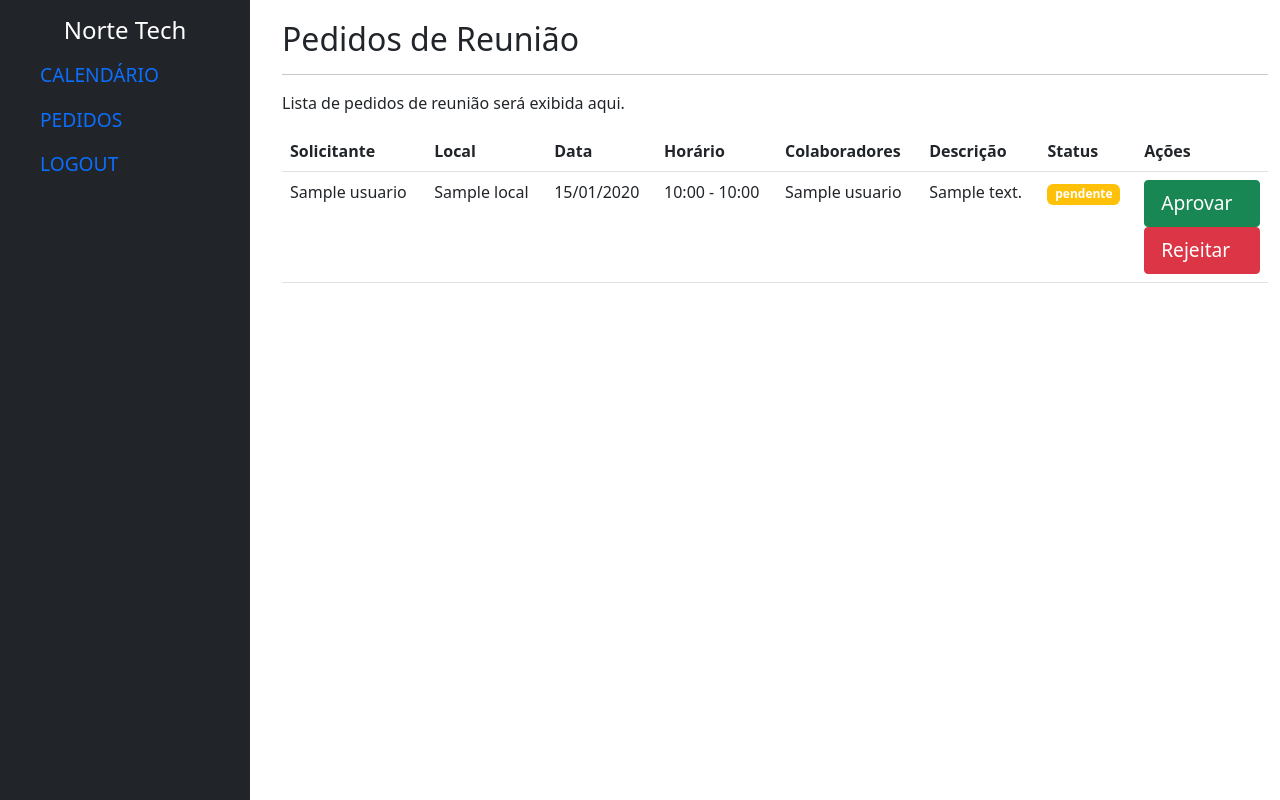
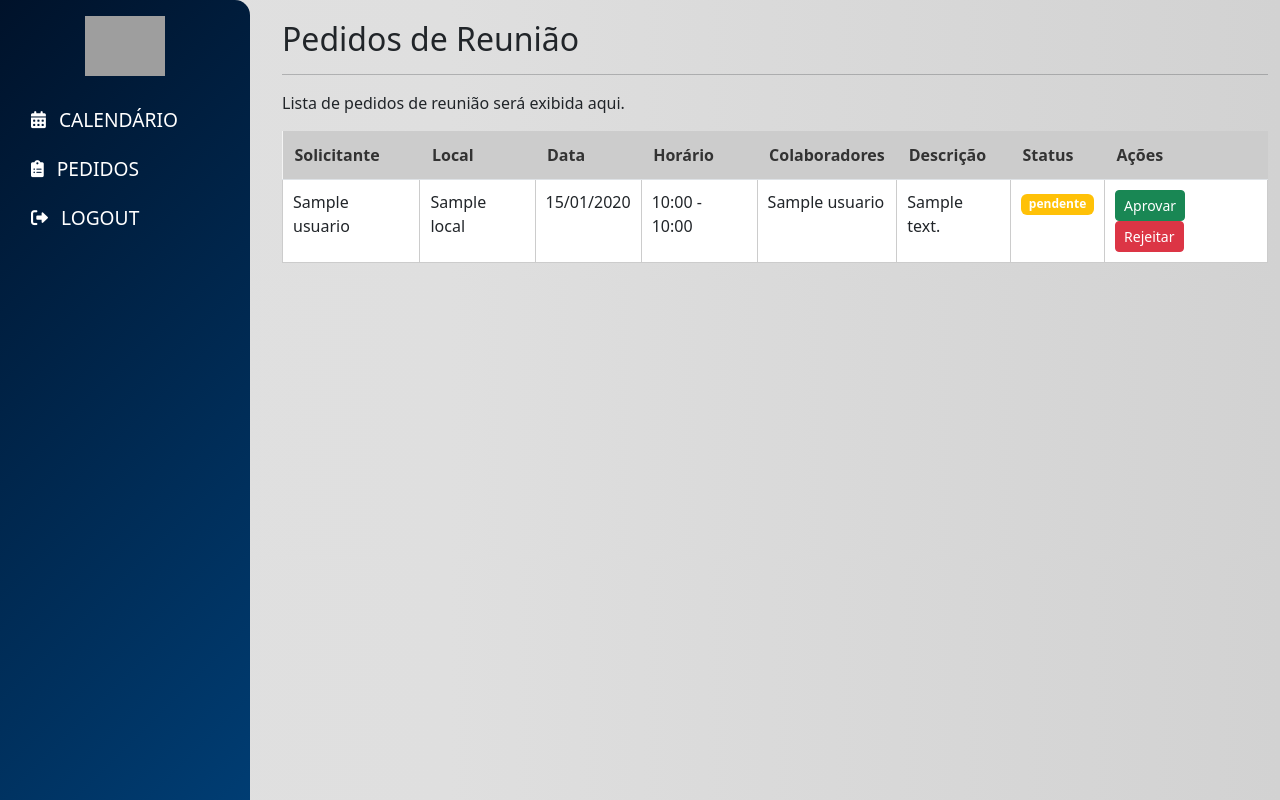
Before and after one commit to danielvitorc/project-agenda, a Django app: page /page_pedidos/ in a window 1280 px wide. Run offline with Django 5.2, Linux system fonts and the light colour scheme; a user stored in the database is signed in; tables that the repository leaves empty hold one stand-in row (values such as "Sample post"); grey boxes are pictures that could not be loaded.

Commit message:
style agenda

```diff
--- /dev/null
+++ b/agenda/static/agenda/css/pedidos.css
@@ -0,0 +1,21 @@
+.table {
+    background-color: #f4f4f4; /* Cinza claro */
+    border-collapse: collapse;
+    width: 100%;
+}
+
+.table th {
+    background-color: #cccccc; /* Cinza mais escuro para o cabeçalho */
+    color: #333; /* Cor do texto */
+    padding: 12px;
+    text-align: left;
+}
+
+.table td {
+    padding: 10px;
+    border: 1px solid #ccc; /* Bordas sutis */
+}
+
+.table tr:nth-child(even) {
+    background-color: #e9e9e9; /* Listrado nas linhas pares */
+}
--- a/agenda/static/agenda/css/style.css
+++ b/agenda/static/agenda/css/style.css
@@ -2,16 +2,92 @@
     max-width: 1030px;
     margin: 50px auto;
 }
+
+#calendar a {
+    color: #003d73;
+}
+
 .fc-event-title {
     font-size: 12px !important; /* Ajuste conforme necessário */
 }
 .fc-daygrid-event {
     font-size: 12px !important; /* Para eventos na visão mensal */
 }
-.sidebar a {
+
+body{
+    background: linear-gradient(90deg, rgba(224,224,224,1) 0%, rgba(223,223,223,1) 35%, rgba(210,210,210,1) 100% );
+}
+
+
+a {
     padding: 0.5rem 1rem;
     display: flex;
     transition: transform 0.3s ease;
     font-size: 1.2rem;
     text-decoration: none;
 }
+
+
+.sidebar{
+    background: linear-gradient(135deg, #00122a, #003d73);
+    width: 250px;
+    position: fixed;
+    border-top-right-radius: 15px;
+    left: -250px; /* Começa fora da tela */
+    transition: left 0.3s ease; /* Transição suave */
+}
+
+.sidebar.show {
+    left: 0; /* Move para dentro da tela */
+}
+
+.sidebar img {
+    height: 60px;
+    display: block;
+    margin: 0 auto 20px;
+}
+
+.sidebar a{
+    color: #ffff;
+    padding: 10px;
+}
+
+.sidebar i{
+    font-size: 17px;
+    padding: 5px;
+}
+
+.sidebar a:hover {
+    transform: scale(1.05);
+}
+
+.sidebar button {
+    background-color: #ffc107;
+    color: black;
+    padding: 10px;
+    border: none;
+    border-radius: 7px;
+    width: 100%;
+    margin-top: 20px;
+    transition: transform 0.3s ease;
+}
+
+.sidebar button:hover{
+    transform: scale(1.05);
+}
+
+
+.modal-lg {
+    max-width: 80%; /* Ajuste conforme necessário */
+}
+
+.input-cinza {
+    background-color: #e9e9e9; /* Cinza claro */
+    border: 1px solid #ccc;
+    border-radius: 5px;
+  }
+
+.input-cinza:focus {
+    background-color: #e0e0e0; /* Cinza mais escuro ao focar */
+    border-color: #888;
+  }
--- /dev/null
+++ b/agenda/static/agenda/js/animacao.js
@@ -0,0 +1,5 @@
+document.addEventListener("DOMContentLoaded", function() {
+    setTimeout(function() {
+      document.querySelector('.sidebar').classList.add('show');
+    }, 100); // Pequeno atraso para garantir que a transição seja visível
+  });
--- a/agenda/templates/agenda/pedidos.html
+++ b/agenda/templates/agenda/pedidos.html
@@ -1,28 +1,23 @@
+{% load static %}
 <!DOCTYPE html>
 <html lang="en">
 <head>
     <meta charset="UTF-8">
     <meta name="viewport" content="width=device-width, initial-scale=1.0">
-    <title>Document</title>
+    <title>Meus Pedidos</title>
     <link href="https://cdn.jsdelivr.net/npm/bootstrap@5.3.0/dist/css/bootstrap.min.css" rel="stylesheet">
-    <style>
-        .sidebar a {
-            padding: 0.5rem 1rem;
-            display: flex;
-            transition: transform 0.3s ease;
-            font-size: 1.2rem;
-            text-decoration: none;
-        }
-    </style>
+    <link rel="stylesheet" href="https://cdnjs.cloudflare.com/ajax/libs/font-awesome/6.0.0/css/all.min.css">
+    <link rel="stylesheet" href="{% static 'agenda/css/style.css' %}">
+    <link rel="stylesheet" href="{% static 'agenda/css/pedidos.css' %}">
 </head>
 <body>
         <!-- Sidebar -->
-        <div class="d-flex sidebar">
-            <div class="bg-dark text-white p-3 vh-100" style="width: 250px; position: fixed;">
-                <h4 class="text-center">Norte Tech</h4>
-                <a href="{% url 'home' %}"> <i class="fa fa-home me-2"></i> CALENDÁRIO</a>
-                <a href="{% url 'page_pedidos' %}"> <i class="fa fa-home me-2"></i> PEDIDOS</a>
-                <a href="{% url 'logout' %}" > <i class="fas fa-sign-out-alt me-2"></i>LOGOUT</a>
+        <div class="d-flex">
+            <div class="text-white p-3 vh-100 sidebar">
+                <img src="https://static.wixstatic.com/media/de50eb_ad9cb6f8ec9d429e87290a369ebdf57d~mv2.png" height="60px" alt="Logo">
+                <a href="{% url 'home' %}"><i class="fa fa-calendar-alt me-2"></i> CALENDÁRIO</a>
+                <a href="{% url 'page_pedidos' %}"><i class="fa fa-clipboard-list me-2""></i> PEDIDOS</a>
+                <a href="{% url 'logout' %}"><i class="fas fa-sign-out-alt me-2"></i>LOGOUT</a>
 
             </div>
             <!-- Conteúdo principal -->
@@ -79,6 +74,6 @@
         {% endif %}
             </div>
         </div>
-
+        <script src="{% static 'agenda/js/animacao.js' %}"></script>
 </body>
 </html>
```
Also changed, not shown: agenda/forms.py (+7 -6 lines), agenda/static/agenda/css/login.css (added, +58 -0 lines), agenda/templates/agenda/gerenciar_pedidos.html (+9 -15 lines), agenda/templates/agenda/home.html (+51 -11 lines), agenda/templates/agenda/home_lider.html (+7 -5 lines), agenda/templates/agenda/login.html (+21 -6 lines), db.sqlite3.
